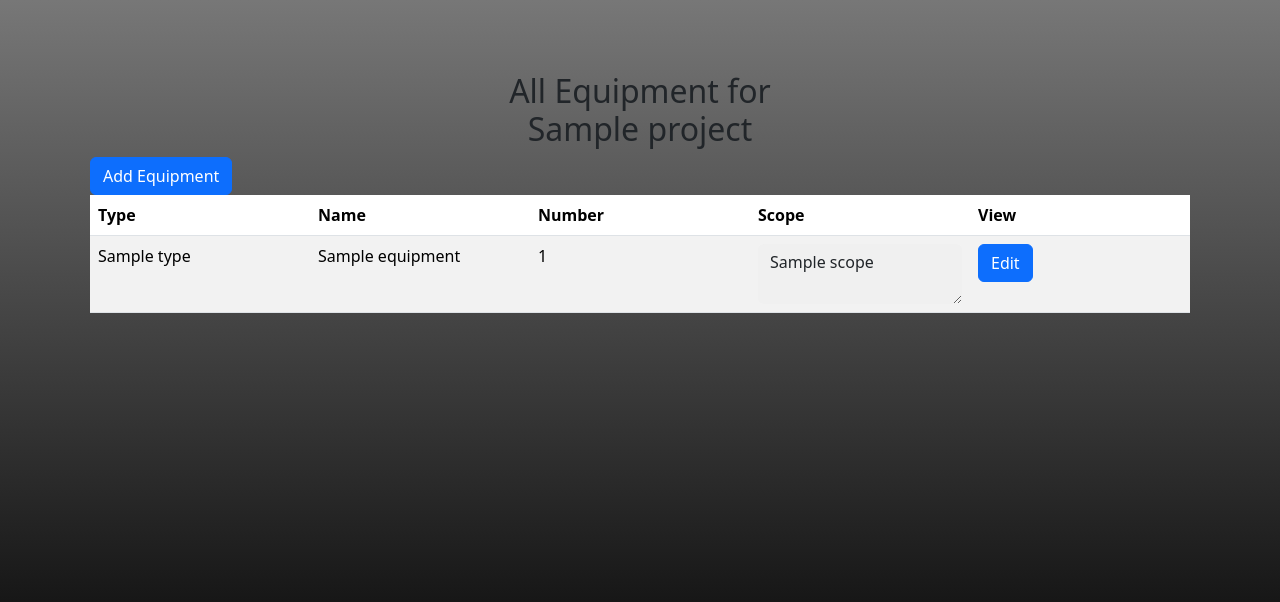
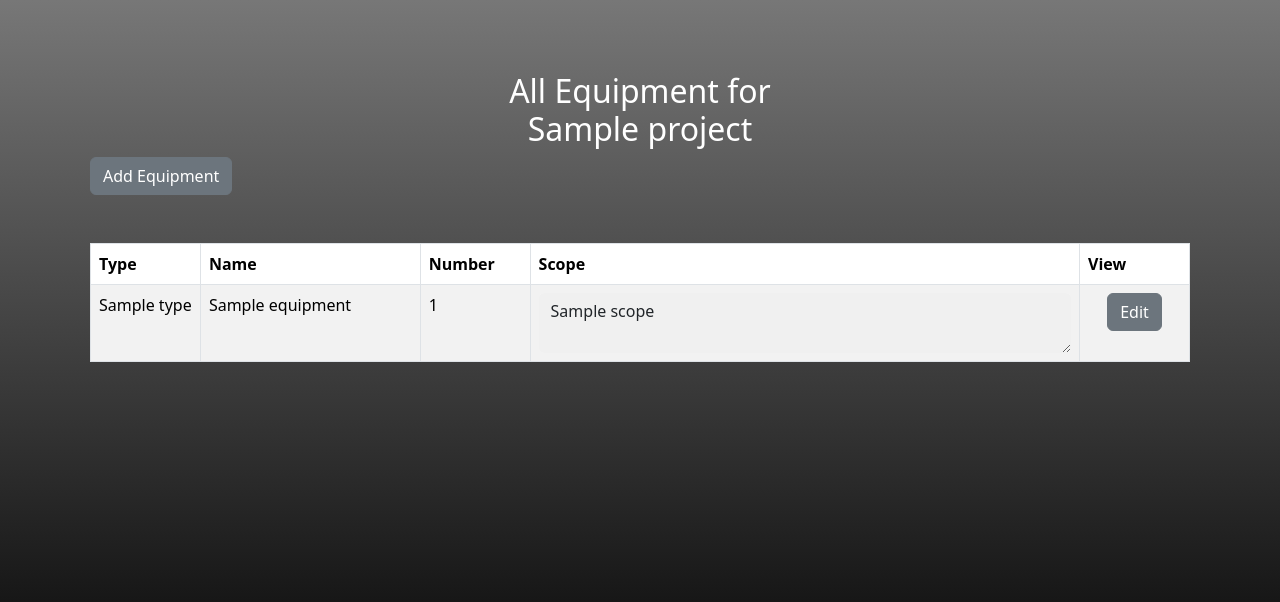
Before and after one commit to chadapopp/Digital-Wallchart, a Flask app: template flask_app/templates/equipment/all_equipment_per_project.html in a window 1280 px wide. Shown: the part 56-658 px from the top of the page. Run offline with Flask 3, Linux system fonts and the light colour scheme; the template is opened without the code that fills it: most values are stand-ins (such as "Sample title", 1, 10 or a date in 2020).

Commit message:
Update all_equipment_per_project.html

```diff
--- a/flask_app/templates/equipment/all_equipment_per_project.html
+++ b/flask_app/templates/equipment/all_equipment_per_project.html
@@ -2,30 +2,30 @@
 
 {% block content %}
 <div class="container mt-5">
-    <h2 class="text-center">All Equipment for <br> {{ project.project_name }}</h2>
+    <h2 class="text-center text-white">All Equipment for <br> {{ project.project_name }}</h2>
     <div class="row justify-content-center"> <!-- Center the row horizontally -->
         <div class="col">
-            <a href="/add_single_equipment/{{ project.id }}" class="btn btn-primary">Add Equipment</a> <!-- Set the maximum width of the table -->
+            <a href="/add_single_equipment/{{ project.id }}" class="btn btn-secondary mb-5">Add Equipment</a> <!-- Set the maximum width of the table -->
             <div class="table-responsive">
-                <table class="table table-striped" id="equipment_table">
+                <table class="table table-striped table-bordered" style="background-color: transparent;" id="equipment_table">
                     <thead>
                         <tr>
-                            <th>Type</th>
-                            <th>Name</th>
-                            <th>Number</th>
-                            <th>Scope</th>
-                            <th>View</th>
+                            <th class="type-column">Type</th>
+                            <th class="name-column">Name</th>
+                            <th class="number-column">Number</th>
+                            <th class="scope-column">Scope</th>
+                            <th class="view-column">View</th>
                         </tr>
                     </thead>
                     <tbody>
                         {% for equipment in equipment_data %}
                         <tr>
-                            <td>{{equipment.type}}</td>
-                            <td>{{ equipment.name }}</td>
-                            <td>{{ equipment.number }}</td>
-                            <td><textarea class="form-control" style="border:none; background-color: {{ loop.cycle('#f0f0f0', '#ffffff' ) }}" readonly>{{ equipment.scope }}</textarea></td>
-                            <td>
-                                <a href="/edit_equipment/{{project.id}}/{{equipment.id}}" class="btn btn-primary">Edit</a>
+                            <td class="type-column">{{equipment.type}}</td>
+                            <td class="name-column">{{ equipment.name }}</td>
+                            <td class="number-column">{{ equipment.number }}</td>
+                            <td class="scope-column"><textarea class="form-control" style="border:none; background-color: {{ loop.cycle('#f0f0f0', '#ffffff' ) }}" readonly>{{ equipment.scope }}</textarea></td>
+                            <td class="view-column text-center">
+                                <a href="/edit_equipment/{{project.id}}/{{equipment.id}}" class="btn btn-secondary">Edit</a>
                             </td>
                         </tr>
                         {% endfor %}
```
